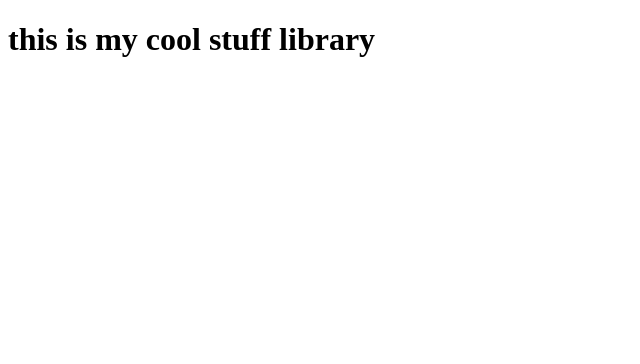
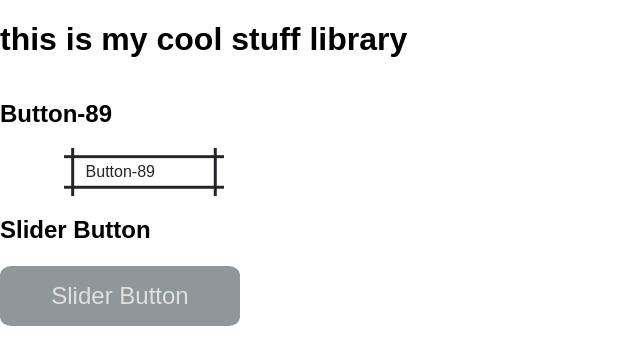
Before and after one commit to evariste1963/cool_stuff, a SvelteKit app: page / in a window 1280 px wide. Shown: the top 364 px of the page, without its empty margins (0-640 px from the left). Built offline with nearby package versions, Linux system fonts and the light colour scheme.

Commit message:
buttons ect

```diff
--- /dev/null
+++ b/src/app.css
@@ -0,0 +1,15 @@
+*,
+*::before,
+*::after {
+	box-sizing: border-box;
+	font-family: Ink free, cursive, sans-serif;
+	padding: 0;
+}
+
+body {
+	/*keeps footer at bottom*/
+	min-height: 100vh;
+	display: flex;
+	flex-direction: column;
+	margin: 0px;
+}
--- /dev/null
+++ b/src/lib/Button89.svelte
@@ -0,0 +1,44 @@
+<script>
+    // your script goes here
+</script>
+
+
+<a href="/" class="button-89" data-sveltekit-preload-data>Button-89</a>
+
+<style>
+.button-89 {
+	--b: 3px;
+	--s: 0.45em;
+	--color: #242529;
+    width: 10em;
+	margin: 0 4rem;
+	text-decoration: none;
+	padding: calc(0.5em + var(--s)) calc(0.9em + var(--s));
+	color: var(--color);
+	--_p: var(--s);
+	background: conic-gradient(from 90deg at var(--b) var(--b), #0000 90deg, var(--color) 0) var(--_p)
+		var(--_p) / calc(100% - var(--b) - 2 * var(--_p)) calc(100% - var(--b) - 2 * var(--_p));
+	transition: 0.3s linear, color 0s, background-color 0s;
+	outline: var(--b) solid rgba(0, 0, 0, 0);
+	outline-offset: 0.6em;
+	font-size: 16px;
+	cursor: pointer;
+	border: 0;
+	user-select: none;
+	-webkit-user-select: none;
+	touch-action: manipulation;
+}
+
+.button-89:hover,
+.button-89:focus-visible {
+	--_p: 0px;
+	outline-color: var(--color);
+	outline-offset: 0.05em;
+}
+
+.button-89:active {
+	background: var(--color);
+	color: #fff !important;
+}
+
+</style>
--- /dev/null
+++ b/src/lib/SliderBtn.svelte
@@ -0,0 +1,70 @@
+<script>
+    // your script goes here
+</script>
+
+
+
+
+    <a href="/" >Slider Button</a>
+
+
+<style>
+
+	 a {
+		position: relative;
+		display: flex;
+		align-items: center;
+		justify-content: center;
+		width: 10em;
+		height: 80%;
+		border-top: solid 2px #fff;
+		border-bottom: solid 2px #fff;
+		border-left: none;
+		border-right: none;
+		font-size: 1.5rem;
+		font-weight: 500;
+		text-decoration: none;
+		padding: 1rem 1rem;
+		border-radius: 0.7rem;
+		margin: 0;
+		color: rgba(255, 255, 255, 0.7);
+		background-color: rgba(97, 108, 110, 0.7);
+		cursor: pointer;
+		transition: color 1s ease;
+		transition: font-weight 1s ease;
+		z-index: 1;
+	}
+
+	/*slide work by changing the origin from left to right*/
+ a::before {
+		border-radius: 0.7rem;
+		content: ' '; /*attr(id)*/
+		display: block;
+		position: absolute;
+		top: 0;
+		right: 0;
+		bottom: 0;
+		left: 0;
+		inset: 2px;
+		background: rgba(255, 255, 255, 0.6);
+		z-index: -1;
+		transform: scaleX(0);
+		transform-origin: top right;
+		transition: transform 0.5s ease;
+	}
+
+	 a:hover::before {
+		transform: scaleX(1);
+		transform-origin: top left;
+		/*content: attr(id);*/
+	}
+
+	 a:hover {
+		font-weight: bold;
+		color: #292727;
+		z-index: 1;
+		border-radius: 0.7rem;
+	}
+
+
+</style>
--- a/src/routes/+page.svelte
+++ b/src/routes/+page.svelte
@@ -1 +1,89 @@
+<script>
+
+    import '../app.css';
+    import Button89 from '$lib/Button89.svelte'
+    import SliderBtn from '$lib/SliderBtn.svelte'
+
+    function scrollIntoView({ target }) {
+		const el = document.querySelector(target.getAttribute('href'));
+		if (!el) return;
+		el.scrollIntoView({ behavior: 'smooth' });
+	}
+
+    let pos;
+
+</script>
+
+<div class="top" />
 <h1>this is my cool stuff library</h1>
+<h2>Button-89</h2>
+<Button89 />
+
+<h2>Slider Button</h2>
+<SliderBtn />
+
+<div style="height:100vh"></div>
+<div style="height:100vh"></div>
+
+
+{#if pos >= window.innerHeight - 25}
+	<div class="top-btn">
+		<a class="myBtn" href=".top" on:click|preventDefault={scrollIntoView}>Back to top</a>
+	</div>
+{/if}
+<svelte:window bind:scrollY={pos} />
+
+<style>
+    .myBtn {
+		position: fixed;
+		bottom: 20px;
+		right: 30px;
+		z-index: 9999;
+		font-size: 18px;
+		border-top: solid 1px #fff;
+		border-bottom: solid 1px #fff;
+		border-left: none;
+		border-right: none;
+		outline: none;
+		background-color: rgba(51, 83, 83, 0.9);
+		color: white;
+		cursor: pointer;
+		padding: 15px;
+		border-radius: 0.7rem;
+	}
+
+	.top-btn a::before {
+		border-radius: 0.7rem;
+		content: ' ';
+		display: block;
+		position: absolute;
+		top: 0;
+		right: 0;
+		bottom: 0;
+		left: 0;
+		inset: 2px;
+		background: rgba(255, 255, 255, 0.6);
+		z-index: -1;
+		transform: scaleX(0);
+		transform-origin: top right;
+		transition: transform 0.5s ease;
+	}
+
+	.top-btn a:hover::before {
+		transform: scaleX(1);
+		transform-origin: top left;
+	}
+
+	.top-btn a:hover {
+		font-weight: bold;
+		color: #292727;
+		z-index: 1;
+		border-radius: 0.7rem;
+	}
+
+	.top-btn a:active::before,
+	.top-btn a:active {
+		background-color: #2e3431;
+		color: #fff !important;
+	}
+</style>
```
